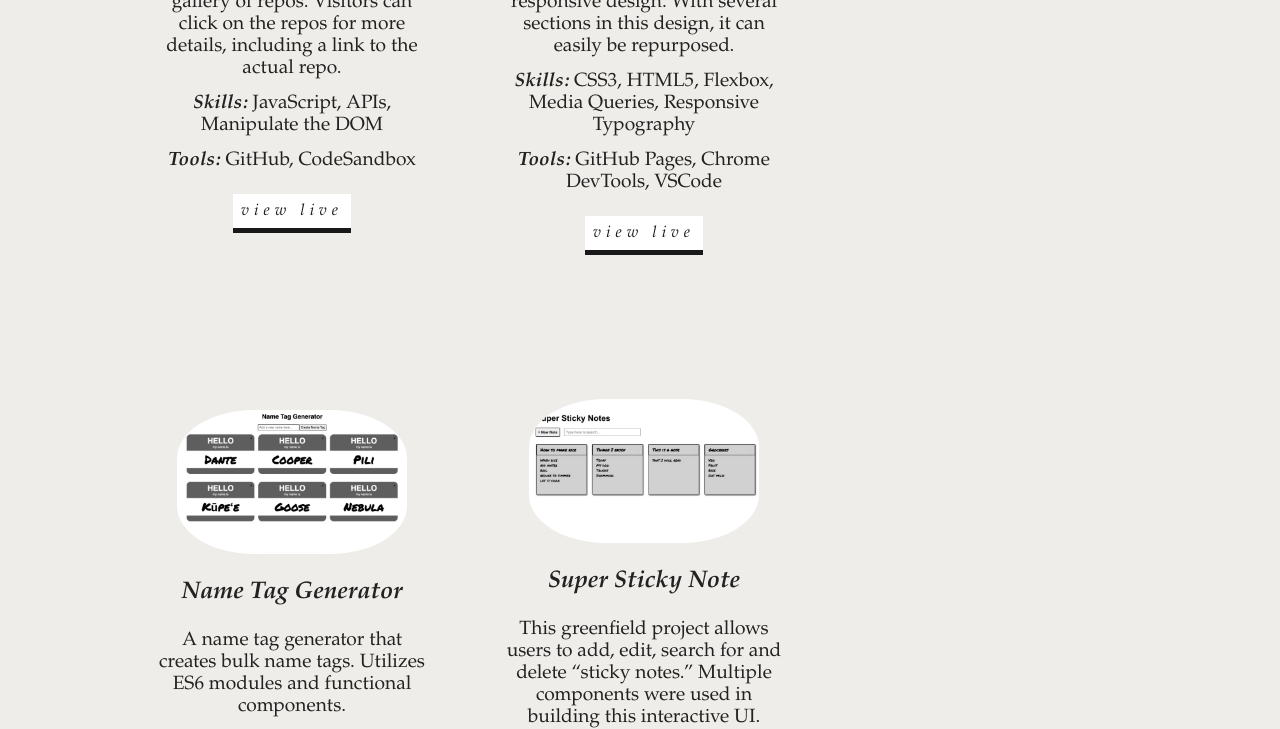
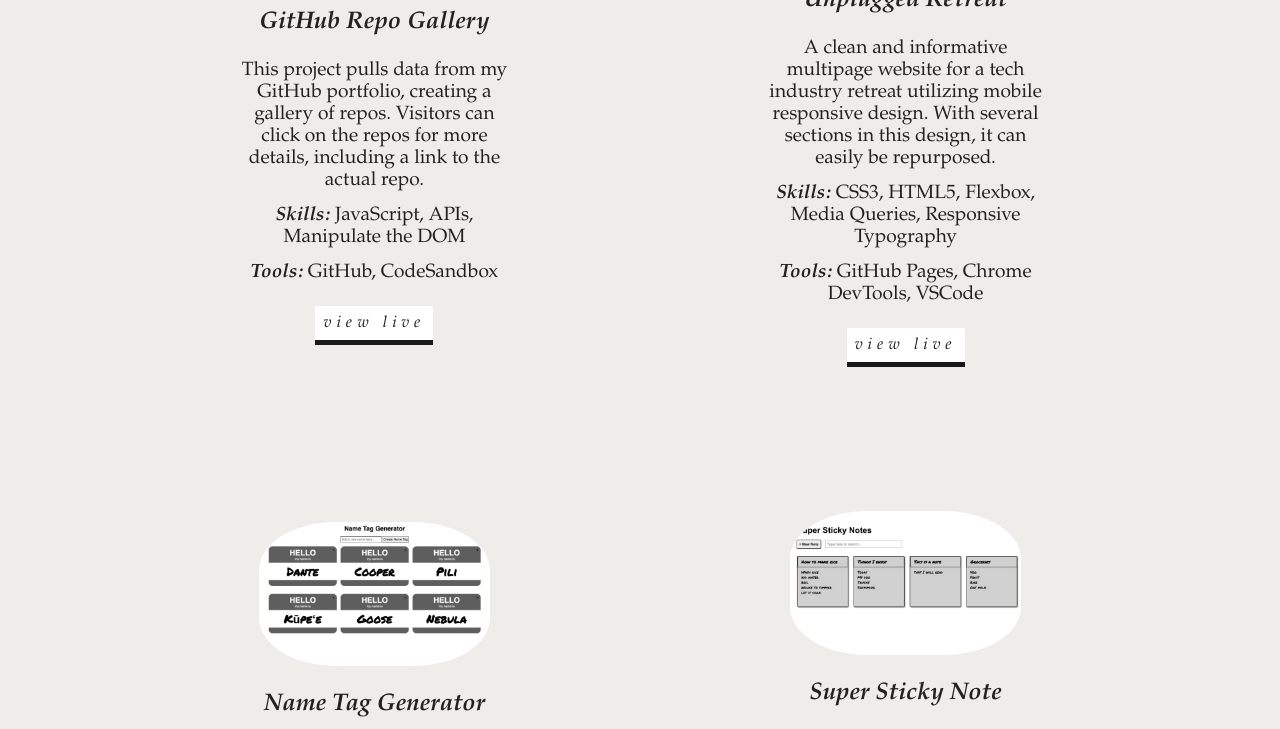
Before and after one commit to cnapua/portfolio, a website built with Parcel: page index.html in a window 1280 px wide. Shown: the part 2767-3496 px from the top of the page. Built offline with nearby package versions, Linux system fonts and the light colour scheme.

Commit message:
Edited flexbox for desktop

```diff
--- a/css/main.css
+++ b/css/main.css
@@ -744,7 +744,8 @@
       justify-content: center;
       flex-wrap: wrap;
       flex-direction: row;
-      margin: 20px;
+      gap: 20%;
+      margin: 15%;
     }
 
     .project-title {
```
